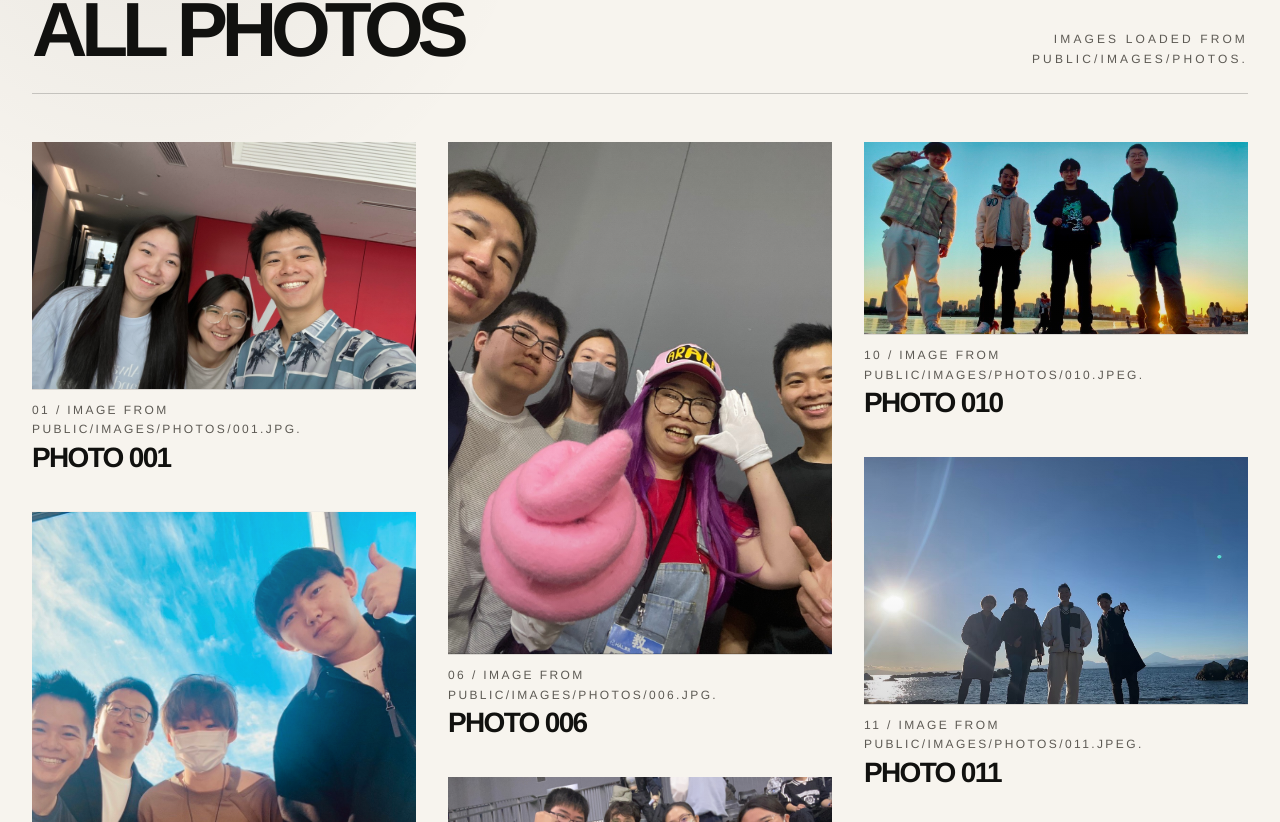
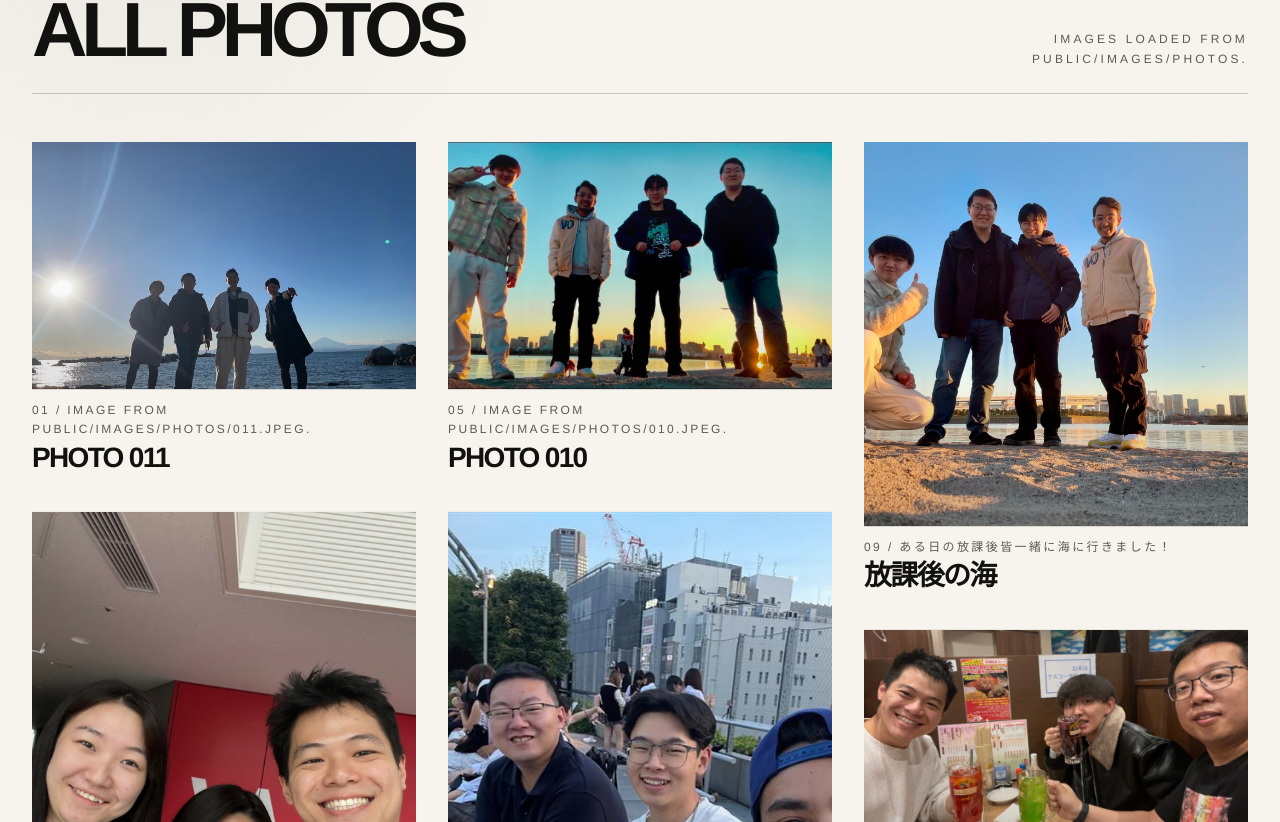
Before and after one commit to arunoruberuto/memory_lane, a React (Vite) app: page /memory_lane/photos in a window 1280 px wide. Shown: the part 818-1640 px from the top of the page. Built offline with nearby package versions, Linux system fonts and the light colour scheme; a web font is replaced by a local one.

Commit message:
写真の配置ランダムにした

```diff
--- a/src/pages/PhotosPage.jsx
+++ b/src/pages/PhotosPage.jsx
@@ -1,4 +1,4 @@
-import { useEffect, useState } from "react";
+import { useEffect, useMemo, useState } from "react";
 import { MediaFrame } from "@/components/common/MediaFrame";
 import { SectionLabel } from "@/components/common/SectionLabel";
 import { photos } from "@/data/photos";
@@ -7,7 +7,19 @@ import styles from "./PhotosPage.module.css";
 const base = import.meta.env.BASE_URL;
 const galleryAspects = ["landscape", "portrait", "square", "wide", "landscape", "portrait"];
 
+function shufflePhotos(photoList) {
+  const shuffled = [...photoList];
+
+  for (let index = shuffled.length - 1; index > 0; index -= 1) {
+    const randomIndex = Math.floor(Math.random() * (index + 1));
+    [shuffled[index], shuffled[randomIndex]] = [shuffled[randomIndex], shuffled[index]];
+  }
+
+  return shuffled;
+}
+
 export function PhotosPage() {
+  const shuffledPhotos = useMemo(() => shufflePhotos(photos), []);
   const [selectedPhoto, setSelectedPhoto] = useState(null);
 
   useEffect(() => {
@@ -71,7 +83,7 @@ export function PhotosPage() {
           </div>
 
           <div className={styles["photos-page__gallery-grid"]}>
-            {photos.map((photo, index) => (
+            {shuffledPhotos.map((photo, index) => (
               <article
                 key={photo.id}
                 role="button"
```
Also changed, not shown: 1 other file (tests, documents, lock files or other folders).
